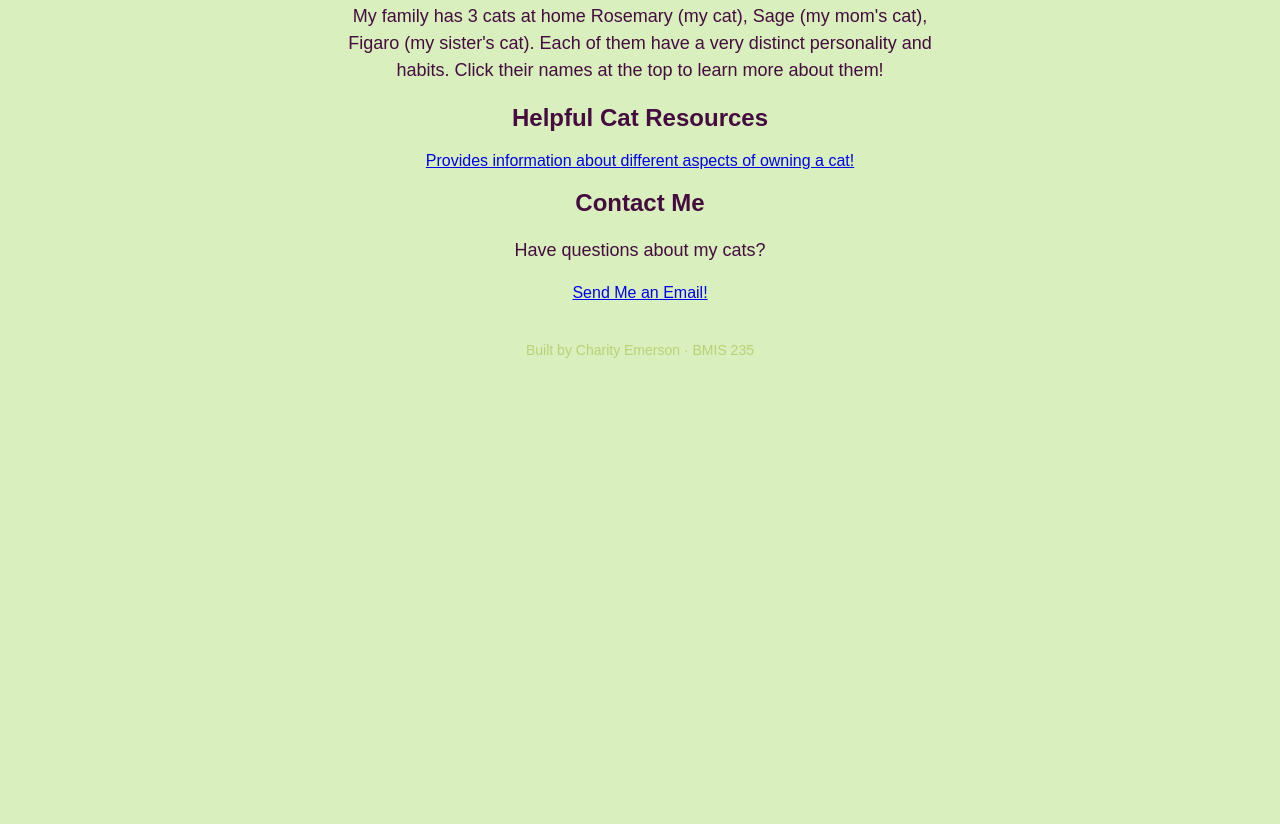
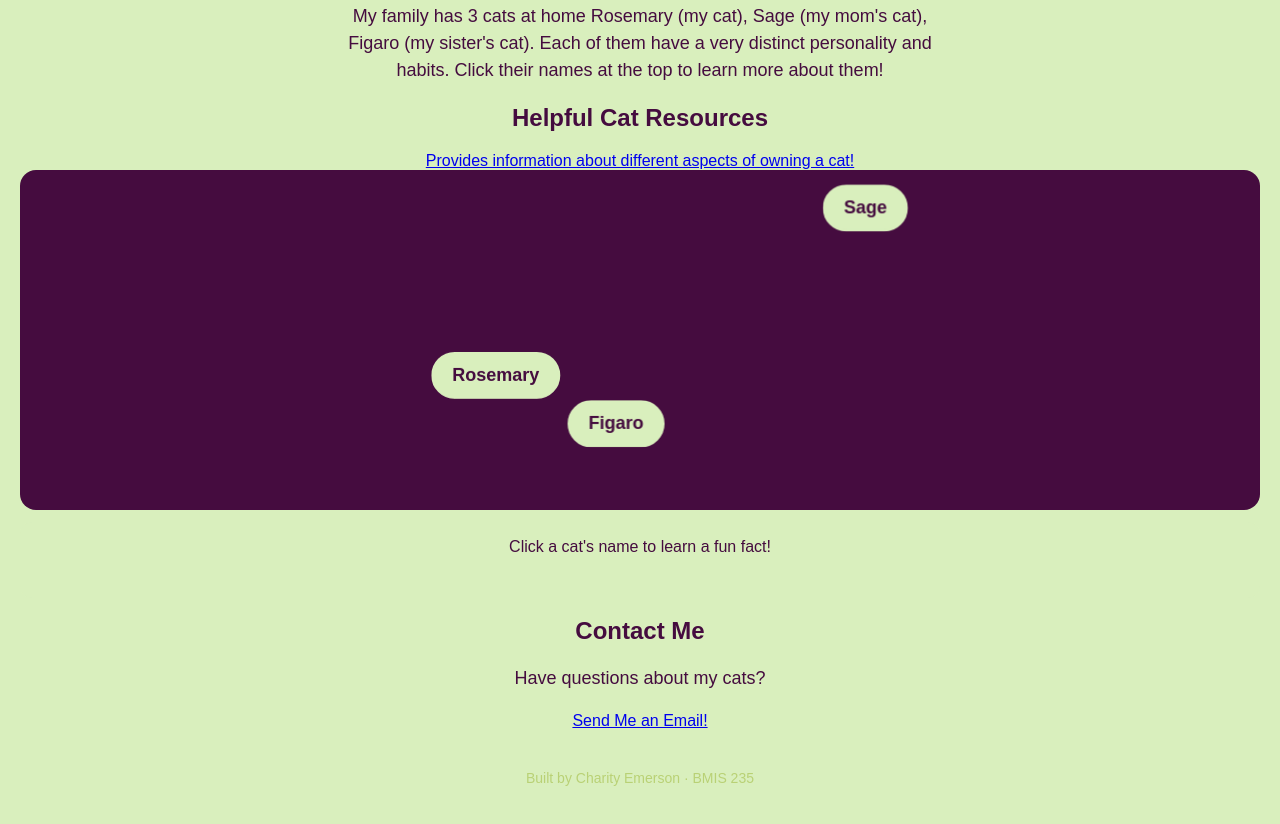
Before and after one commit to cjemerson2/bmis235-html-3, a plain HTML site: page index.html in a window 1280 px wide. Shown: the part 4673-5497 px from the top of the page. Before the commit the page ends 5071 px from the top, so only its background shows below. Drawn offline with Linux system fonts and the light colour scheme.

Commit message:
Implement interactive cat showcase with styles
Added interactive cat names and fun facts with CSS and JavaScript.

```diff
--- a/index.html
+++ b/index.html
@@ -48,8 +48,146 @@
      This box is empty on purpose. In Part 7 you paste an interactive
      graphic BETWEEN the opening <div> and the closing </div> below.
      ===================================================================== -->
-<div class="showcase"></div>
+<div class="showcase">
+<!-- HTML: the play area where the cat names bounce, plus the box that shows the fun fact -->
+<div class="cat-stage" aria-label="Bouncing cat names. Click a name to read a fun fact."></div>
+<div class="cat-fact" aria-live="polite">Click a cat's name to learn a fun fact!</div>
 
+<!-- CSS: brand colors (#450C3F main, #D9EFBD accent), Arial font, and a layout that stays under 500px tall -->
+<style>
+  .showcase .cat-stage {
+    position: relative;
+    width: 100%;
+    height: 340px;
+    max-height: 60vh;
+    background: #450C3F;
+    border-radius: 16px;
+    overflow: hidden;
+    font-family: Arial, sans-serif;
+  }
+  .showcase .cat-name {
+    position: absolute;
+    top: 0;
+    left: 0;
+    margin: 0;
+    padding: 10px 18px;
+    background: #D9EFBD;
+    color: #450C3F;
+    border: 3px solid #D9EFBD;
+    border-radius: 999px;
+    font-family: Arial, sans-serif;
+    font-size: 18px;
+    font-weight: bold;
+    cursor: pointer;
+    white-space: nowrap;
+    will-change: transform;
+  }
+  .showcase .cat-name:hover,
+  .showcase .cat-name:focus-visible {
+    outline: none;
+    box-shadow: 0 0 0 3px #ffffff;
+  }
+  .showcase .cat-name.is-selected {
+    background: #450C3F;
+    color: #D9EFBD;
+  }
+  .showcase .cat-fact {
+    box-sizing: border-box;
+    width: 100%;
+    min-height: 76px;
+    margin-top: 12px;
+    padding: 14px 16px;
+    background: #D9EFBD;
+    color: #450C3F;
+    border-radius: 12px;
+    font-family: Arial, sans-serif;
+    font-size: 16px;
+    line-height: 1.4;
+  }
+  @media (max-width: 480px) {
+    .showcase .cat-name { font-size: 16px; padding: 8px 14px; }
+  }
+</style>
+
+<!-- JavaScript: edit the cats list, then it makes each name bounce around and shows a fun fact on click -->
+<script>
+(function () {
+  // ✏️ EDIT ME: replace these with your cats' real names and fun facts
+  var cats = [
+    { name: "Rosemary", fact: "She is a female orange cat with orange eyes! (pretty rare!)" },
+    { name: "Sage",    fact: "She waits on the bathroom counter for us to turn the faucet on for her!." },
+    { name: "Figaro",     fact: "My sister named him Figaro because he looks really similar to the cat from Pinoccho name Figaro" }
+  ];
+
+  var stage = document.querySelector(".showcase .cat-stage");
+  var factBox = document.querySelector(".showcase .cat-fact");
+  if (!stage || !factBox) return;
+
+  var reduceMotion = window.matchMedia &&
+    window.matchMedia("(prefers-reduced-motion: reduce)").matches;
+  var speed = reduceMotion ? 0 : 1;
+
+  var items = cats.map(function (cat) {
+    var btn = document.createElement("button");
+    btn.type = "button";
+    btn.className = "cat-name";
+    btn.textContent = cat.name;
+    stage.appendChild(btn);
+
+    var item = {
+      el: btn,
+      cat: cat,
+      x: Math.random() * Math.max(stage.clientWidth - btn.offsetWidth, 1),
+      y: Math.random() * Math.max(stage.clientHeight - btn.offsetHeight, 1),
+      vx: (Math.random() < 0.5 ? -1 : 1) * (0.8 + Math.random() * 0.8),
+      vy: (Math.random() < 0.5 ? -1 : 1) * (0.8 + Math.random() * 0.8),
+      paused: false
+    };
+
+    btn.addEventListener("mouseenter", function () { item.paused = true; });
+    btn.addEventListener("mouseleave", function () { item.paused = false; });
+    btn.addEventListener("focus", function () { item.paused = true; });
+    btn.addEventListener("blur", function () { item.paused = false; });
+
+    btn.addEventListener("click", function () {
+      items.forEach(function (other) { other.el.classList.remove("is-selected"); });
+      btn.classList.add("is-selected");
+      factBox.innerHTML = "";
+      var strong = document.createElement("strong");
+      strong.textContent = cat.name + ": ";
+      factBox.appendChild(strong);
+      factBox.appendChild(document.createTextNode(cat.fact));
+    });
+
+    btn.style.transform = "translate(" + item.x + "px," + item.y + "px)";
+    return item;
+  });
+
+  var last = performance.now();
+  function frame(now) {
+    var step = Math.min((now - last) / 16.67, 3);
+    last = now;
+    var w = stage.clientWidth;
+    var h = stage.clientHeight;
+
+    items.forEach(function (it) {
+      if (!it.paused) {
+        var maxX = Math.max(w - it.el.offsetWidth, 0);
+        var maxY = Math.max(h - it.el.offsetHeight, 0);
+        it.x += it.vx * step * speed;
+        it.y += it.vy * step * speed;
+        if (it.x <= 0)    { it.x = 0;    it.vx =  Math.abs(it.vx); }
+        if (it.x >= maxX) { it.x = maxX; it.vx = -Math.abs(it.vx); }
+        if (it.y <= 0)    { it.y = 0;    it.vy =  Math.abs(it.vy); }
+        if (it.y >= maxY) { it.y = maxY; it.vy = -Math.abs(it.vy); }
+        it.el.style.transform = "translate(" + it.x + "px," + it.y + "px)";
+      }
+    });
+    requestAnimationFrame(frame);
+  }
+  requestAnimationFrame(frame);
+})();
+</script>
 <section>
     <h2>Contact Me</h2>
     <p>
```
